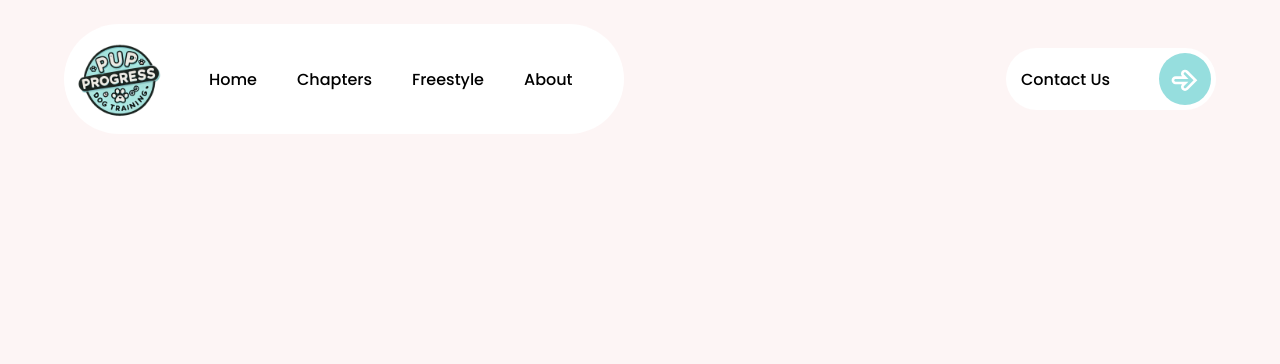
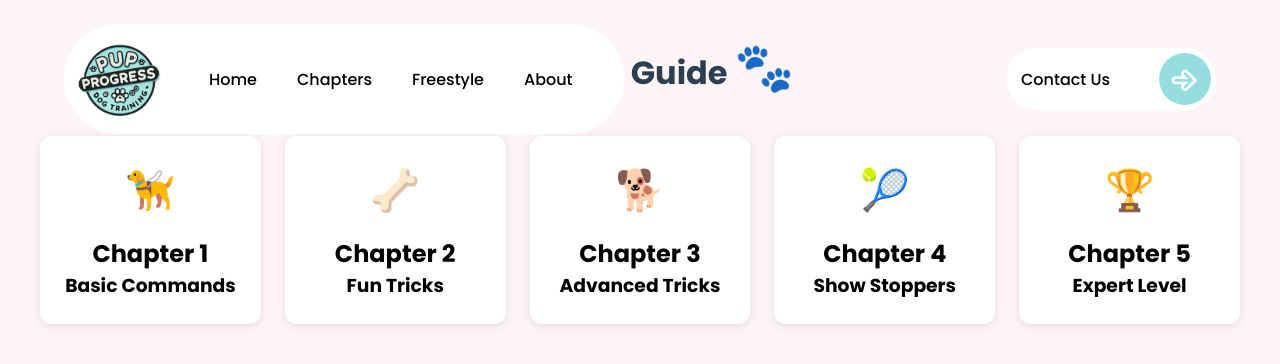
Before and after one commit to evelynmbart/pup--progress, a React (Vite) app: page /chapters in a window 1280 px wide. Shown: the top 364 px of the page. Built offline with nearby package versions, Linux system fonts and the light colour scheme.

Commit message:
create the chapters page and import the data

```diff
--- a/src/chapters.js
+++ b/src/chapters.js
@@ -1,4 +1,4 @@
-const CHAPTER_ONE = [
+export const CHAPTER_ONE = [
     {
         id: 1,
         name: "Sit",
@@ -46,7 +46,7 @@ const CHAPTER_ONE = [
 ];
 
 
-const CHAPTER_TWO = [
+export const CHAPTER_TWO = [
     {
         id: 1,
         name: "Shake Hands",
@@ -94,7 +94,7 @@ const CHAPTER_TWO = [
 ];
 
 
-const CHAPTER_THREE = [
+export const CHAPTER_THREE = [
     {
         id: 1,
         name: "Spin",
@@ -142,7 +142,7 @@ const CHAPTER_THREE = [
 ];
 
 
-const CHAPTER_FOUR = [
+export const CHAPTER_FOUR = [
     {
         id: 1,
         name: "Play Dead",
@@ -189,7 +189,7 @@ const CHAPTER_FOUR = [
 ];
 
 
-const CHAPTER_FIVE = [
+export const CHAPTER_FIVE = [
     {
         id: 1,
         name: "Jump Through Hoops",
--- a/src/css/Chapters.css
+++ b/src/css/Chapters.css
@@ -0,0 +1,131 @@
+.chapters-container {
+  max-width: 1200px;
+  margin: 0 auto;
+  padding: 2rem;
+}
+
+.chapters-container h1 {
+  text-align: center;
+  margin-bottom: 2rem;
+  color: #2c3e50;
+}
+
+.paw {
+  font-size: 1.5em;
+}
+
+.chapters-grid {
+  display: grid;
+  grid-template-columns: repeat(auto-fit, minmax(200px, 1fr));
+  gap: 1.5rem;
+  margin-bottom: 2rem;
+}
+
+.chapter-card {
+  background: white;
+  border-radius: 12px;
+  padding: 1.5rem;
+  text-align: center;
+  cursor: pointer;
+  transition: transform 0.2s, box-shadow 0.2s;
+  box-shadow: 0 2px 8px rgba(0, 0, 0, 0.1);
+}
+
+.chapter-card:hover {
+  transform: translateY(-5px);
+  box-shadow: 0 4px 12px rgba(0, 0, 0, 0.15);
+}
+
+.chapter-card.selected {
+  border: 2px solid #3498db;
+  background-color: #f7fbfe;
+}
+
+.chapter-emoji {
+  font-size: 2.5rem;
+  margin-bottom: 1rem;
+}
+
+.tricks-container {
+  margin-top: 2rem;
+}
+
+.tricks-grid {
+  display: grid;
+  grid-template-columns: repeat(auto-fit, minmax(250px, 1fr));
+  gap: 1.5rem;
+  margin-top: 1rem;
+}
+
+.trick-card {
+  background: white;
+  border-radius: 8px;
+  padding: 1.5rem;
+  cursor: pointer;
+  transition: transform 0.2s, box-shadow 0.2s;
+  box-shadow: 0 2px 8px rgba(0, 0, 0, 0.1);
+}
+
+.trick-card:hover {
+  transform: translateY(-3px);
+  box-shadow: 0 4px 12px rgba(0, 0, 0, 0.15);
+}
+
+.trick-card.selected {
+  border: 2px solid #3498db;
+  background-color: #f7fbfe;
+}
+
+.trick-card h3 {
+  margin: 0 0 0.5rem 0;
+  color: #2c3e50;
+}
+
+.trick-card p {
+  margin: 0;
+  color: #666;
+  font-size: 0.9rem;
+}
+
+.trick-details {
+  background: white;
+  border-radius: 12px;
+  padding: 2rem;
+  margin-top: 2rem;
+  box-shadow: 0 2px 8px rgba(0, 0, 0, 0.1);
+}
+
+.trick-description {
+  color: #666;
+  font-size: 1.1rem;
+  margin-bottom: 1.5rem;
+}
+
+.instructions h3 {
+  color: #2c3e50;
+  margin-bottom: 1rem;
+}
+
+.instructions ol {
+  padding-left: 1.5rem;
+}
+
+.instructions li {
+  margin-bottom: 0.75rem;
+  color: #444;
+  line-height: 1.4;
+}
+
+@media (max-width: 768px) {
+  .chapters-container {
+    padding: 1rem;
+  }
+
+  .chapters-grid {
+    grid-template-columns: repeat(auto-fit, minmax(150px, 1fr));
+  }
+
+  .tricks-grid {
+    grid-template-columns: 1fr;
+  }
+}
--- a/src/pages/Chapters.jsx
+++ b/src/pages/Chapters.jsx
@@ -1,5 +1,86 @@
+import { useState } from "react";
+import {
+  CHAPTER_FIVE,
+  CHAPTER_FOUR,
+  CHAPTER_ONE,
+  CHAPTER_THREE,
+  CHAPTER_TWO,
+} from "../chapters";
 import "../css/Chapters.css";
 
 export default function Chapters() {
-  return <></>;
+  const [selectedChapter, setSelectedChapter] = useState(null);
+  const [selectedTrick, setSelectedTrick] = useState(null);
+
+  const chapters = [
+    { number: 1, title: "Basic Commands", data: CHAPTER_ONE, emoji: "🦮" },
+    { number: 2, title: "Fun Tricks", data: CHAPTER_TWO, emoji: "🦴" },
+    { number: 3, title: "Advanced Tricks", data: CHAPTER_THREE, emoji: "🐕" },
+    { number: 4, title: "Show Stoppers", data: CHAPTER_FOUR, emoji: "🎾" },
+    { number: 5, title: "Expert Level", data: CHAPTER_FIVE, emoji: "🏆" },
+  ];
+
+  return (
+    <div className="chapters-container">
+      <h1>
+        Training Guide <span className="paw">🐾</span>
+      </h1>
+
+      <div className="chapters-grid">
+        {chapters.map((chapter) => (
+          <div
+            key={chapter.number}
+            className={`chapter-card ${
+              selectedChapter === chapter.number ? "selected" : ""
+            }`}
+            onClick={() => {
+              setSelectedChapter(chapter.number);
+              setSelectedTrick(null);
+            }}
+          >
+            <div className="chapter-emoji">{chapter.emoji}</div>
+            <h2>Chapter {chapter.number}</h2>
+            <h3>{chapter.title}</h3>
+          </div>
+        ))}
+      </div>
+
+      {selectedChapter && (
+        <div className="tricks-container">
+          <h2>
+            Chapter {selectedChapter} - {chapters[selectedChapter - 1].title}
+          </h2>
+          <div className="tricks-grid">
+            {chapters[selectedChapter - 1].data.map((trick) => (
+              <div
+                key={trick.id}
+                className={`trick-card ${
+                  selectedTrick?.id === trick.id ? "selected" : ""
+                }`}
+                onClick={() => setSelectedTrick(trick)}
+              >
+                <h3>{trick.name}</h3>
+                <p>{trick.description}</p>
+              </div>
+            ))}
+          </div>
+        </div>
+      )}
+
+      {selectedTrick && (
+        <div className="trick-details">
+          <h2>{selectedTrick.name}</h2>
+          <p className="trick-description">{selectedTrick.description}</p>
+          <div className="instructions">
+            <h3>How to train this trick:</h3>
+            <ol>
+              {selectedTrick.instructions.map((instruction, index) => (
+                <li key={index}>{instruction}</li>
+              ))}
+            </ol>
+          </div>
+        </div>
+      )}
+    </div>
+  );
 }
```
